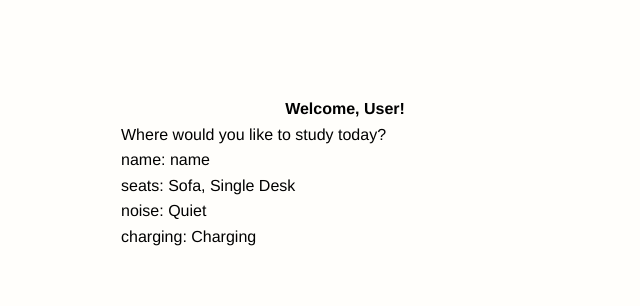
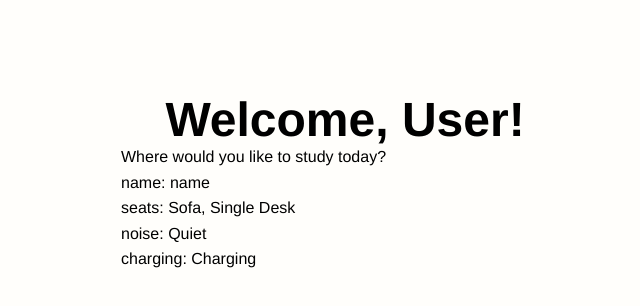
Before and after one commit to nhnong/NVZ, a Next.js app: page / in a window 1280 px wide. Shown: the top 306 px of the page, without its empty margins (295-935 px from the left). Built offline with nearby package versions, Linux system fonts and the light colour scheme.

Commit message:
trying 48px on h1

```diff
--- a/app/page.tsx
+++ b/app/page.tsx
@@ -51,7 +51,9 @@
 export default function Home() {
   return (
     <main>
-      <h1 className="text-5x1 font-bold text-center">Welcome, User!</h1>
+      <h1 className="text-center font-bold text-[48px] leading-none">
+        Welcome, User!
+      </h1>
       <p>Where would you like to study today?</p>
       <div>
         <p>name: {library1.name}</p>
```
